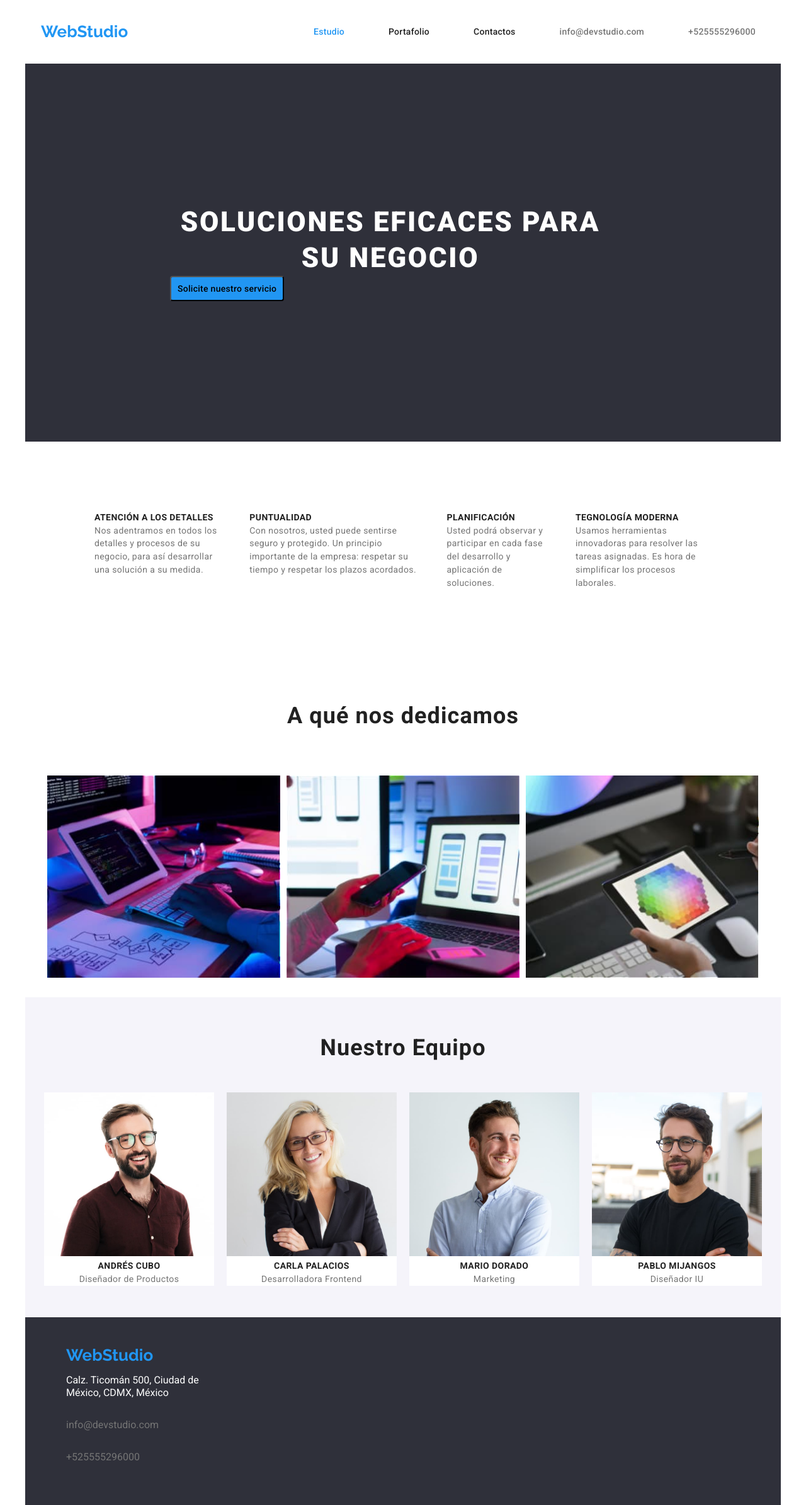
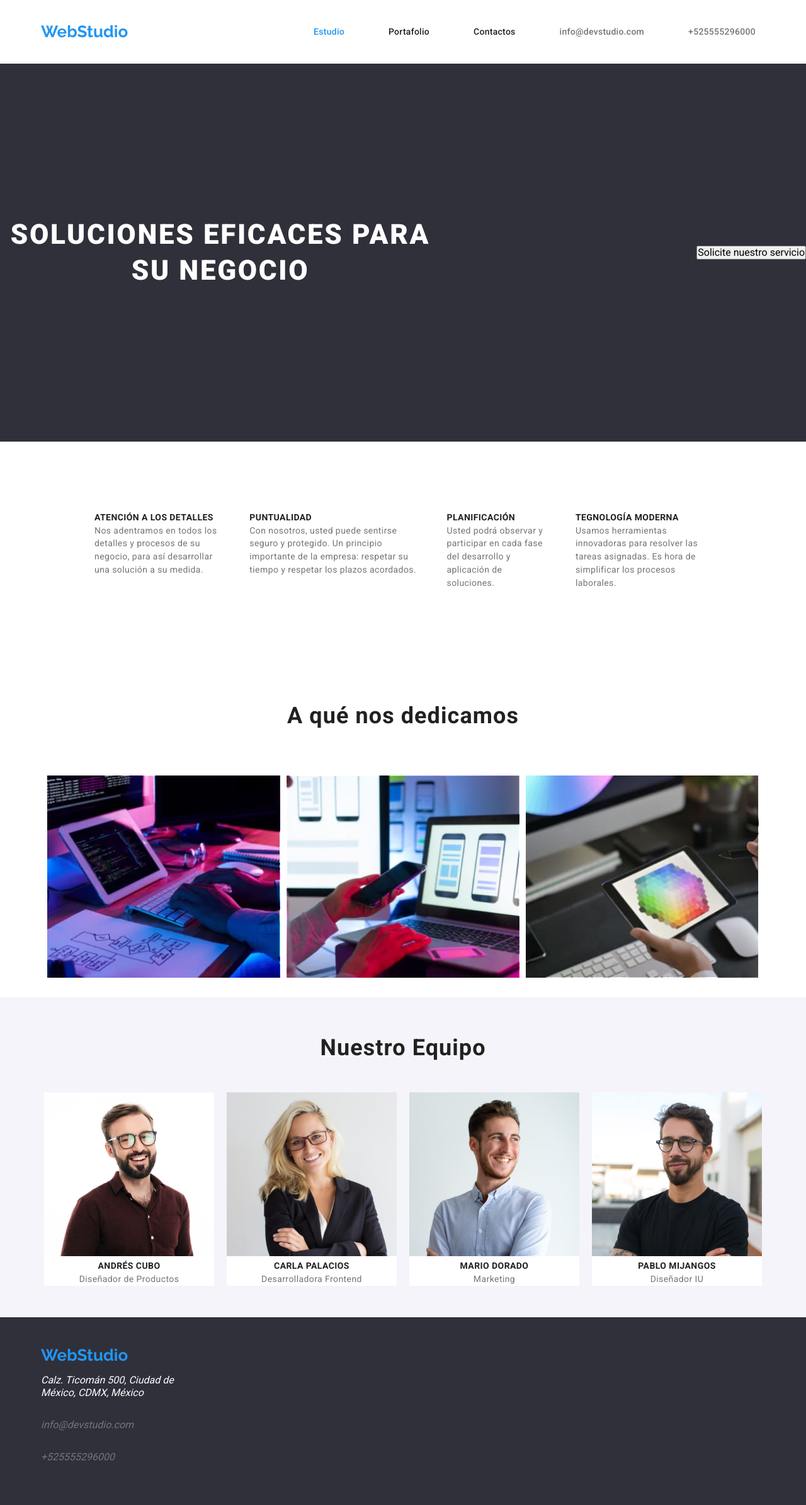
Before and after one commit to Luz0801/goit-markup-hw-03, a plain HTML site: page index.html in a window 1280 px wide. Shown: the whole page at 63% size. Drawn offline with nearby package versions, Linux system fonts and the light colour scheme.

Commit message:
Update index.html

```diff
--- a/index.html
+++ b/index.html
@@ -22,9 +22,8 @@
     />
   </head>
   <body>
-    <div class="container">
     <!-- Header -->
-      <header class="page-header">
+    <header class="container page-header">
       <a class="logo" href="index.html">WebStudio</a>
       <ul class="menu">
         <li class="item">
@@ -63,14 +62,12 @@
     <!-- Main -->
     <main>
       <section class="banner">
-          <div class="banner-content">
         <h1 class="title1">SOLUCIONES EFICACES PARA SU NEGOCIO</h1>
-            <button class="button-current" type="button">
+        <button data-modal-open class="button-banner" type="button">
           Solicite nuestro servicio
         </button>
-          </div>
       </section>
-        <section class="section-list">
+      <section class="container section-list">
         <ul class="list-text">
           <li class="item">
             <h3 class="title3">ATENCIÓN A LOS DETALLES</h3>
@@ -83,8 +80,8 @@
             <h3 class="title3">PUNTUALIDAD</h3>
             <p class="pharagraf">
               Con nosotros, usted puede sentirse seguro y protegido. Un
-                principio importante de la empresa: respetar su tiempo y
-                respetar los plazos acordados.
+              principio importante de la empresa: respetar su tiempo y respetar
+              los plazos acordados.
             </p>
           </li>
           <li class="item">
@@ -103,7 +100,7 @@
           </li>
         </ul>
       </section>
-        <section>
+      <section class="container">
         <h2 class="title2">A qué nos dedicamos</h2>
         <ul class="list-image">
           <li class="item-image">
@@ -126,6 +123,7 @@
         </ul>
       </section>
       <section class="team">
+        <div class="container">
           <h2 class="title-team">Nuestro Equipo</h2>
           <ul class="list-team">
             <li class="item-team">
@@ -173,12 +171,14 @@
               </div>
             </li>
           </ul>
+        </div>
       </section>
     </main>
     <!-- Footer -->
-      <footer>
-        <section class="footer">
+    <footer class="footer">
+      <div class="container">
         <a class="logo" href="index.html">WebStudio</a>
+        <address>
           <ul class="menu-footer">
             <li class="item-footer">
               <a
@@ -200,8 +200,8 @@
               >
             </li>
           </ul>
-        </section>
+        </address>
+      </div>
     </footer>
-    </div>
   </body>
 </html>
```
Lines whose indentation alone changed are shown as unchanged.
